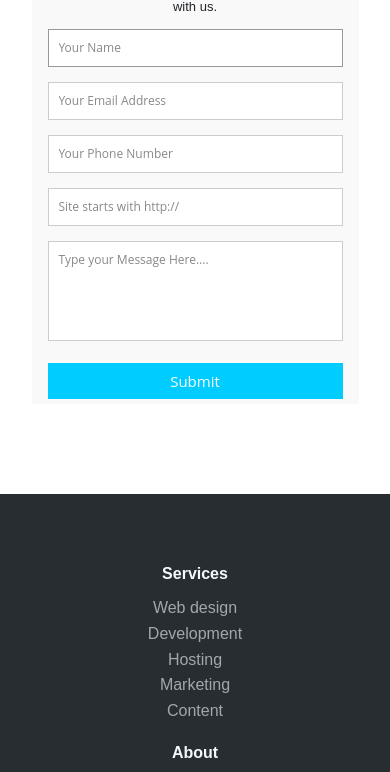
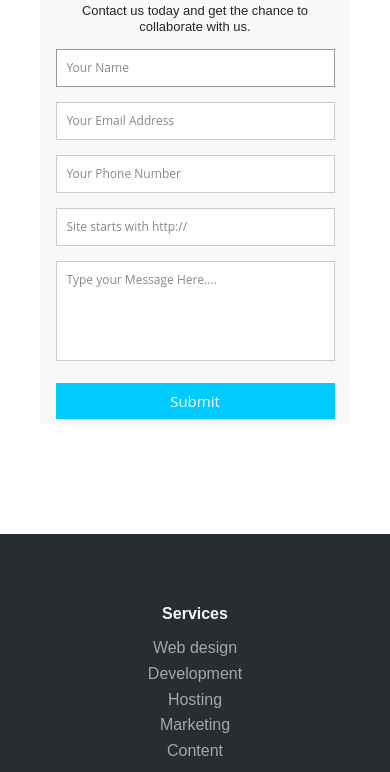
Before and after one commit to jineshnagori/DevBlog, a plain HTML site: page contact.html in a window 390 px wide. Shown: the part 151-923 px from the top of the page. Drawn offline with nearby package versions, Linux system fonts and the light colour scheme; a web font is replaced by a local one.

Commit message:
Fixed responsiveness in contact.html

```diff
--- a/assets/css/style.css
+++ b/assets/css/style.css
@@ -1733,3 +1733,35 @@ h1.faq-page {
 .container{
   width: 90%;
 }
+.container2 {
+  padding-top: 80px;
+  padding-bottom: 40px;
+  max-width: 800px; /* Set a maximum width for the container */
+  margin: 0 auto; /* Center the container horizontally */
+}
+
+/* Contact Form */
+#contact-form {
+  padding: 20px;
+}
+
+/* Adjust form elements for smaller screens */
+@media (max-width: 768px) {
+  .container2 {
+      padding-top: 20px;
+      padding-bottom: 20px;
+  }
+
+  input[type="text"],
+  input[type="email"],
+  input[type="tel"],
+  input[type="url"],
+  textarea {
+      width: 100%;
+      margin-bottom: 10px; /* Add some space between form fields */
+  }
+
+  button[type="submit"] {
+      width: 100%;
+  }
+}
```
Also changed, not shown: contact.html (indentation only).
